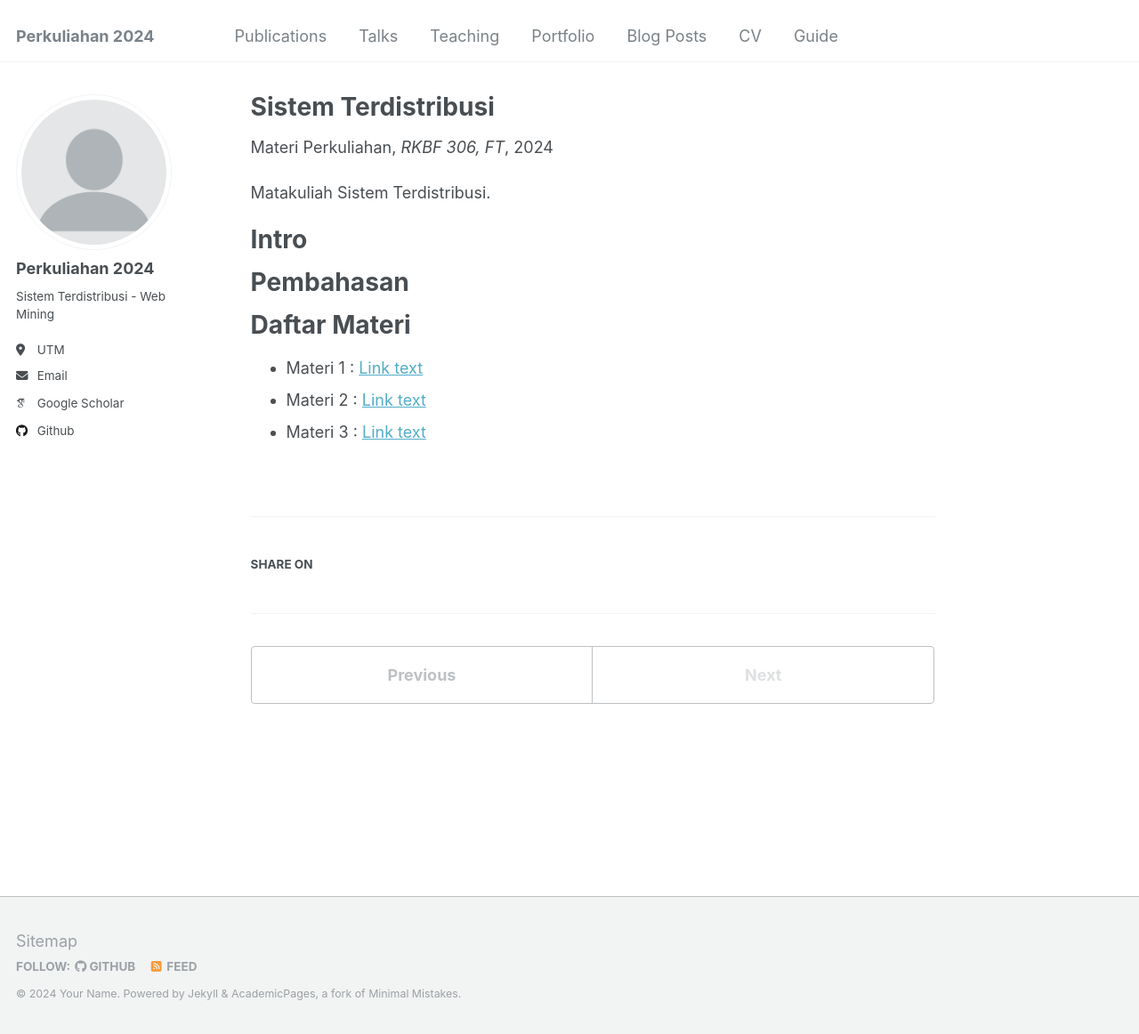
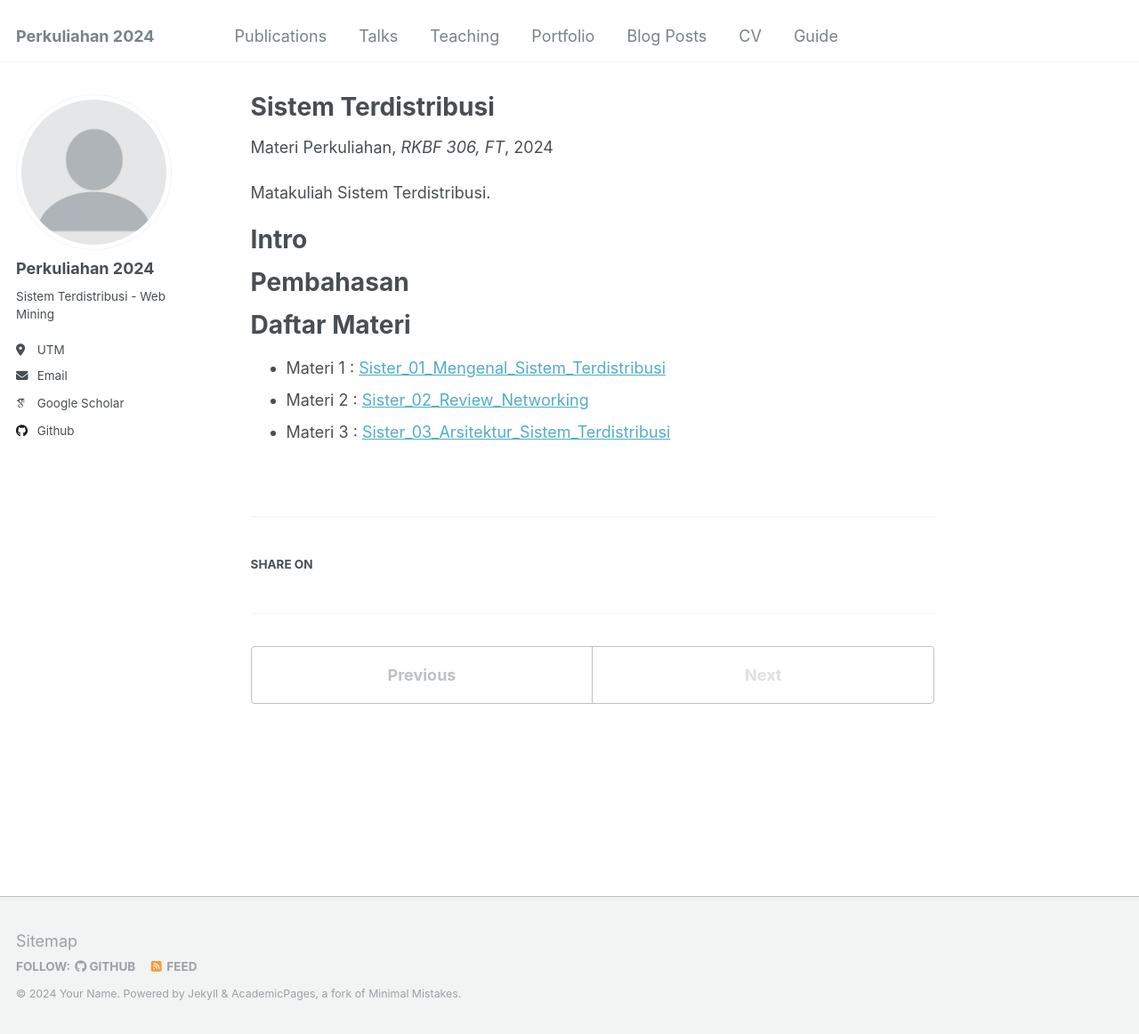
Before and after one commit to d33p-git/akademik, a Jekyll site: the page built from _teaching/2024-spring-teaching-1.md, in a window 1280 px wide and 1162 px high. Shown: the whole window at 89% size. Built offline with Jekyll 4.4.1, drawn with Linux system fonts in a browser that asks for light colours; some web fonts are replaced.

Commit message:
Update 2024-spring-teaching-1.md

```diff
--- a/_teaching/2024-spring-teaching-1.md
+++ b/_teaching/2024-spring-teaching-1.md
@@ -18,6 +18,6 @@ Pembahasan
 
 Daftar Materi
 ======
-* Materi 1 : [Link text](http://d33p-git.github.io/akademik/files/2022_Sister_01_Mengenal_Sistem_Terdistribusi.pdf)
-* Materi 2 : [Link text](http://d33p-git.github.io/akademik/files/2022_Sister_02_Review_Networking.pdf)
-* Materi 3 : [Link text](http://d33p-git.github.io/akademik/files/2022_Sister_03_Arsitektur_Sistem_Terdistribusi.pdf)
+* Materi 1 : [Sister_01_Mengenal_Sistem_Terdistribusi](http://d33p-git.github.io/akademik/files/2022_Sister_01_Mengenal_Sistem_Terdistribusi.pdf)
+* Materi 2 : [Sister_02_Review_Networking](http://d33p-git.github.io/akademik/files/2022_Sister_02_Review_Networking.pdf)
+* Materi 3 : [Sister_03_Arsitektur_Sistem_Terdistribusi](http://d33p-git.github.io/akademik/files/2022_Sister_03_Arsitektur_Sistem_Terdistribusi.pdf)
```
